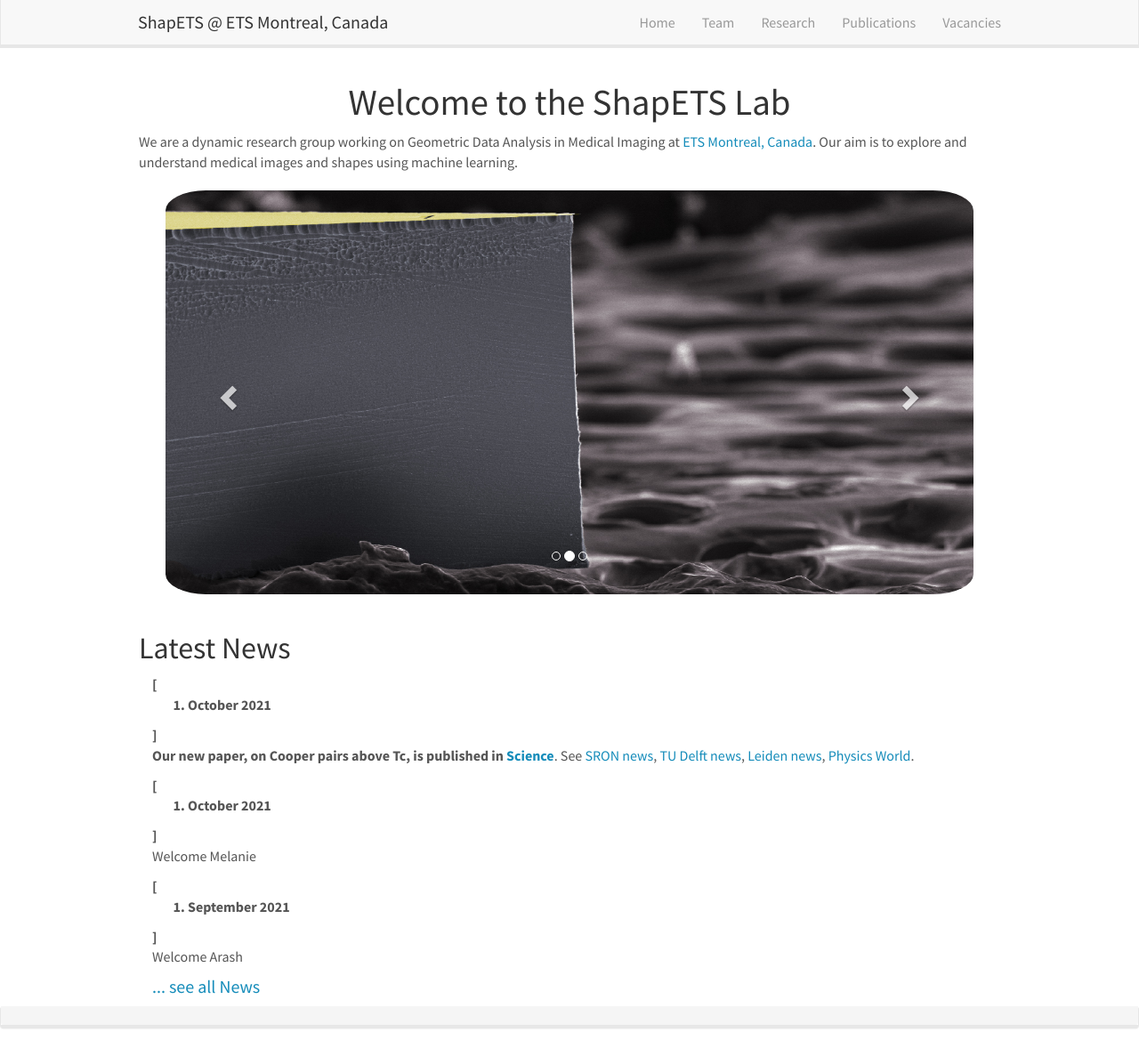
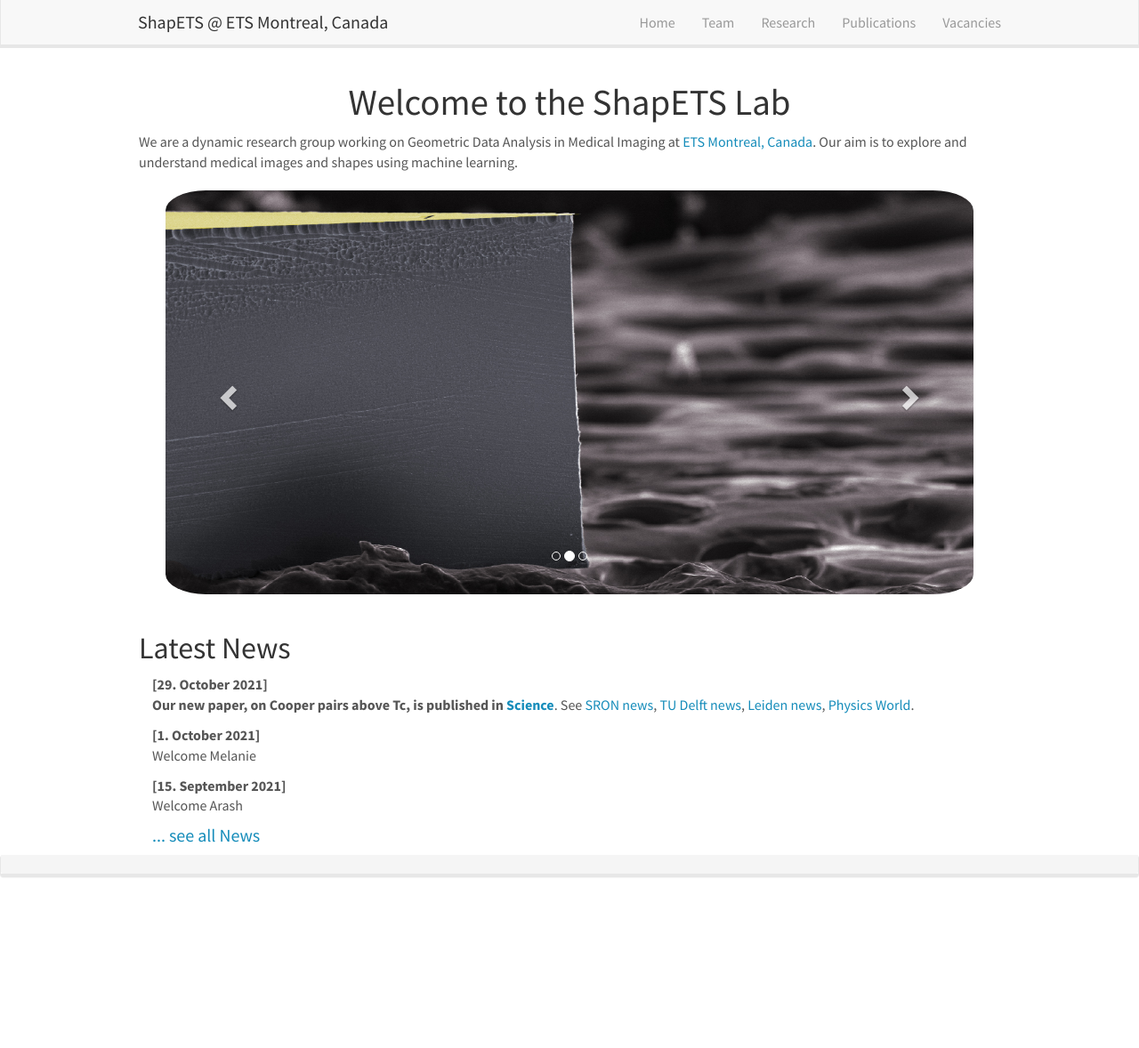
Before and after one commit to kharitz/shapets_website, a Jekyll site: the page built from _pages/home.md, in a window 1280 px wide and 1178 px high. Shown: the whole window at 89% size. Built offline with Jekyll 4.4.1, drawn with Linux system fonts in a browser that asks for light colours; nearby versions of some CDN libraries.

Commit message:
Update news.html

```diff
--- a/_includes/news.html
+++ b/_includes/news.html
@@ -2,8 +2,7 @@
 <div class="container-fluid">
 
 {% for article in site.data.news limit:9 %}
-<b>[{{ article.date | markdownify}}]</b>
-{{ article.headline | markdownify}}
+<b>[{{ article.date}}]</b> {{ article.headline | markdownify}}
 {% endfor %}
 
 <h4><a href="{{ site.url }}{{ site.baseurl }}/allnews.html">... see all News</a></h4>
```
